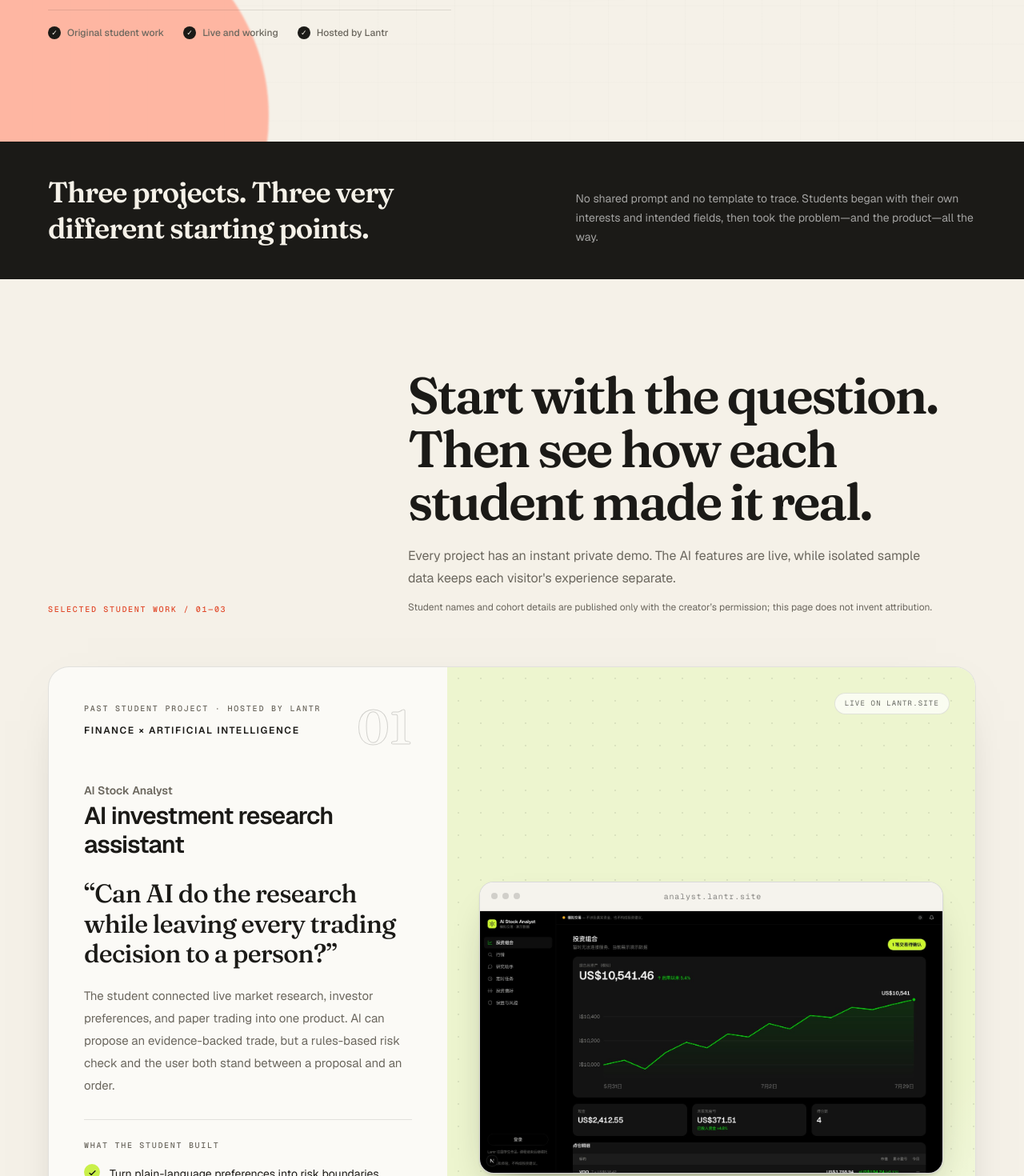
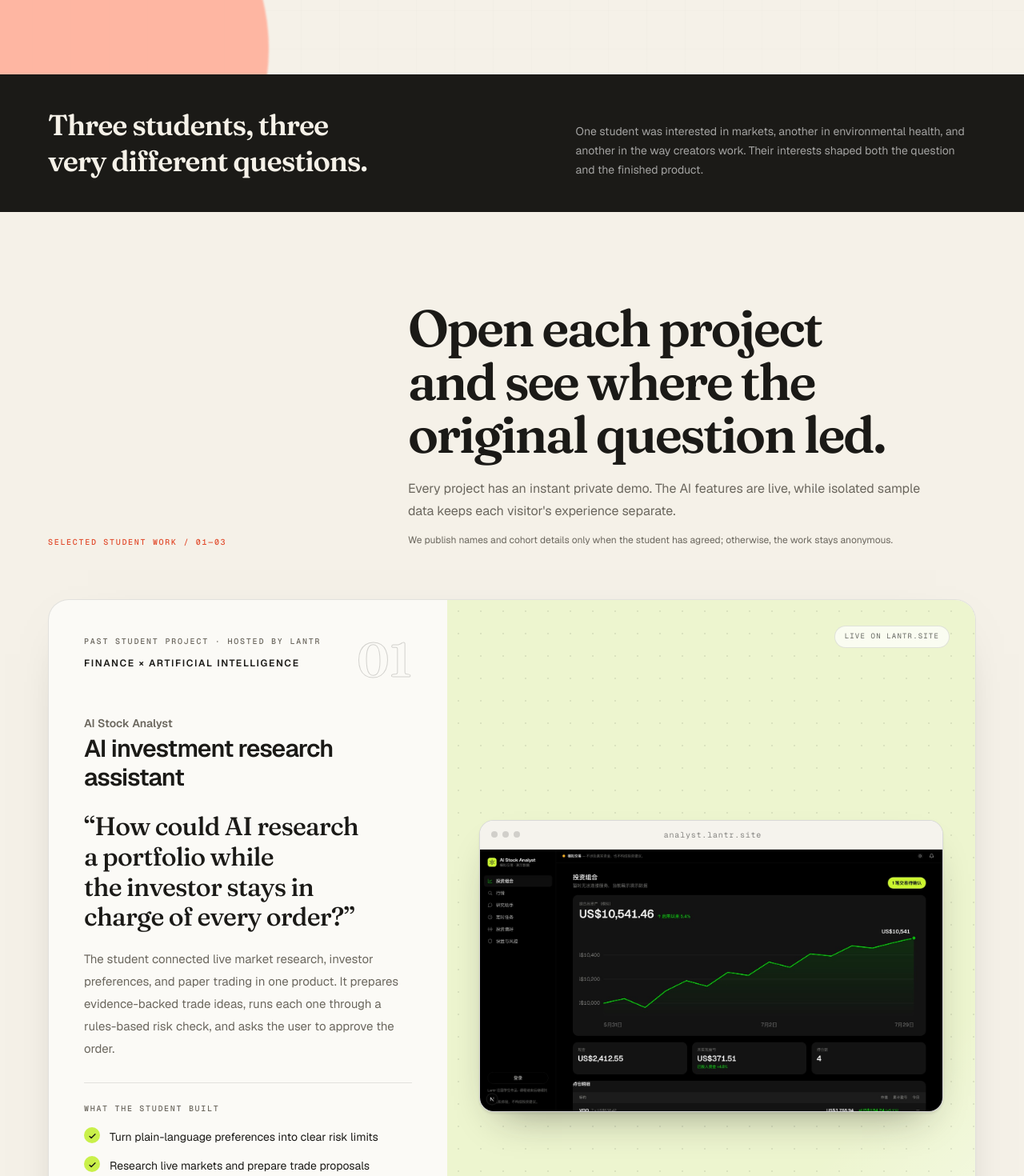
Before and after one commit to Lantr-Consulting/lantr-demo-hub, a Next.js app: page /en in a window 1280 px wide. Shown: the part 980-2450 px from the top of the page at 80% size. Built offline with nearby package versions, Linux system fonts and the light colour scheme.

Commit message:
Rewrite bilingual showcase copy

```diff
--- a/components/landing/landing.tsx
+++ b/components/landing/landing.tsx
@@ -109,37 +109,37 @@ const COPY = {
     switchHref: "/en",
     navCta: "看作品",
     eyebrow: "Lantr 往届学生作品展",
-    h1: "不是作业展示，是学生真正做出来的产品。",
+    h1: "来看看三位学生亲手做出的产品。",
     heroBody:
-      "下面三个项目都出自 Lantr 往届学生。它们从一个真实问题开始，在课程中一步步做成完整产品；课程结束后，我们继续把它们托管在 lantr.site，供你亲手体验。",
+      "这里收录了三件 Lantr 往届学生作品。每位学生都从自己关心的问题出发，在课程里完成设计、开发和上线。项目结束后，我们把作品留在 lantr.site，任何人都可以打开试试。",
     heroPrimary: "看看他们做了什么",
     heroSecondary: "了解 Lantr",
     proof: ["往届学生原创", "已经上线运行", "Lantr 持续托管"],
     collageLabel: "往届学生作品 / 01—03",
-    bridgeBig: "三份作品，三种完全不同的出发点。",
-    bridgeSmall: "不是统一命题，也不是照着模板复刻。每位学生都从自己的兴趣和专业方向出发，选一个真正想解决的问题，再把它做成完整产品。",
+    bridgeBig: "三个学生，三个完全不同的题目。",
+    bridgeSmall: "有人喜欢金融，有人关注环境健康，也有人想帮创作者更轻松地写内容。题目来自学生自己的兴趣，产品也由他们一点点做出来。",
     projectsEyebrow: "精选往届学生作品 / 01—03",
-    projectsTitle: "先看问题，再看学生怎么把它做成产品。",
+    projectsTitle: "打开每个项目，看看最初的问题最后变成了什么。",
     projectsLead:
       "每个项目都提供无需注册的专属演示。系统会为你单独准备示例数据，AI 功能真实运行，所有修改互不干扰。",
     creditNote:
-      "项目作者信息仅在获得学生本人授权后公开；本页不会使用虚构姓名、届次或经历。",
+      "只有得到学生本人同意，我们才会公开姓名和届次；其余作品保留匿名。",
     builtLabel: "学生完成的核心部分",
     hosted: "往届学生作品 · 课程结束后由 Lantr 继续托管",
     live: "已上线 · lantr.site",
     open: "开始互动体验",
     processEyebrow: "从课堂到上线",
-    processTitle: "从一个问题，到一件能用的作品。",
+    processTitle: "一个问题，是怎么慢慢变成产品的？",
     processLead:
-      "我们不会直接给学生一个标准答案。导师会陪他们先确定用户和使用场景，把问题拆成能完成的小步骤：先上线第一版，再逐步加入 AI、数据、交互和必要的安全规则。",
+      "导师会先和学生一起弄清楚：谁会用这个产品，最需要解决的是什么。接下来把任务拆小，先做出能用的第一版，再逐步接入 AI、数据、交互和必要的安全规则。",
     phases: [
       ["01", "找到真问题", "从兴趣、专业方向或亲身经历出发，先说清楚产品究竟要帮谁。"],
-      ["02", "先上线第一版", "不等所有功能都做完，先发布一个能打开、能操作的版本。"],
+      ["02", "先上线第一版", "用最核心的功能做出一个能打开、能操作的版本，尽早让人试用。"],
       ["03", "把功能做完整", "接入实际会用到的数据和 AI，同时把风险检查、来源说明和人工确认做进产品。"],
-      ["04", "继续试，继续改", "根据实际使用时遇到的问题调整流程，直到作品不只适合展示，也真的可以体验。"],
+      ["04", "继续试，继续改", "观察大家在哪里卡住，再调整流程和细节，让整个体验越来越顺手。"],
     ],
     accountEyebrow: "在线体验",
-    accountTitle: "不妨亲自打开看看。",
+    accountTitle: "每个项目都可以直接上手。",
     accountLead:
       "不用注册，也不用记演示账号。选择一个项目后，系统会立即创建只有你能看到的临时工作区；之后打开另外两个项目也可以继续使用。",
     accountSignedIn: (email: string) => `已登录 ${email}。现在可以直接进入任意作品。`,
@@ -153,8 +153,8 @@ const COPY = {
     haveAccount: "已经有账户？直接登录",
     newHere: "第一次来？创建账户",
     accountNote: "工作区会在 24 小时后自动清除。每位访客都有独立数据；模拟交易、自动发布和外部通知都不会真正执行。",
-    finalTitle: "下一件上线的作品，也可以从一个好问题开始。",
-    finalBody: "去 lantr.ai 看看学生如何在导师陪伴下，把自己的想法一步步做成产品。",
+    finalTitle: "也有一个想法，想认真把它做出来吗？",
+    finalBody: "去 lantr.ai 看看课程怎么安排，以及导师会怎样陪学生完成第一版产品。",
     finalCta: "了解 Lantr 课程",
     backToWork: "再看一遍学生作品",
     tagline: "把想法做出来，也把它真正上线。",
@@ -170,9 +170,9 @@ const COPY = {
         shot: "/shots/analyst.jpg",
         alt: "往届学生项目 AI Stock Analyst 的投资组合页面",
         field: "金融 × 人工智能",
-        question: "能不能让 AI 做研究，同时把每一次交易决定留给人？",
+        question: "AI 可以怎样帮人研究投资组合，同时让每笔订单都由本人决定？",
         summary:
-          "学生把实时行情、投资偏好和模拟交易连成了一套完整流程。AI 可以整理研究结果并提出交易建议，但每笔订单都要先经过风险检查，再由用户确认。",
+          "学生把实时行情、投资偏好和模拟交易连成了一套完整流程。AI 会整理研究结果并提出交易建议，随后由风险规则检查，再交给用户确认。",
         bullets: ["用自己的话说明投资偏好和风险要求", "查看实时行情，整理研究结果和交易建议", "每笔模拟订单都要经过风险检查和用户确认"],
         note: "使用模拟资金，不涉及真实交易",
         color: "#c9f04a",
@@ -204,7 +204,7 @@ const COPY = {
         shot: "/shots/postpilot.jpg",
         alt: "往届学生项目 PostPilot 的内容工作台页面",
         field: "内容创作 × 人工智能",
-        question: "AI 能帮创作者写内容，但怎样才能不替人编故事？",
+        question: "AI 可以怎样帮创作者写作，又让每篇内容都有真实材料可查？",
         summary:
           "学生让产品先整理创作者自己的访谈、笔记和旧内容，再从真实材料中找选题、写初稿。每篇内容都会注明用了哪些材料，最后仍由创作者审核和发布。",
         bullets: ["把访谈、笔记和旧内容整理成可查找的材料", "为不同平台准备初稿，并在发布前逐项检查", "内容由用户审核，产品只导出、不会自动发布"],
@@ -221,37 +221,37 @@ const COPY = {
     switchHref: "/",
     navCta: "View the work",
     eyebrow: "Lantr Student Showcase · Past student projects",
-    h1: "Not class exercises. Products our students actually shipped.",
+    h1: "Meet three products our students built and shipped.",
     heroBody:
-      "These three projects were created by past Lantr students. Each began with a real question and grew into a complete product during the program. We continue to host them on lantr.site so you can experience the work for yourself.",
+      "Each project here began with something a Lantr student genuinely wanted to explore. They designed it, built it, and put it online during the program. We keep the finished work live on lantr.site so anyone can try it.",
     heroPrimary: "See what they built",
     heroSecondary: "About Lantr",
     proof: ["Original student work", "Live and working", "Hosted by Lantr"],
     collageLabel: "PAST STUDENT WORK / 01—03",
-    bridgeBig: "Three projects. Three very different starting points.",
-    bridgeSmall: "No shared prompt and no template to trace. Students began with their own interests and intended fields, then took the problem—and the product—all the way.",
+    bridgeBig: "Three students, three very different questions.",
+    bridgeSmall: "One student was interested in markets, another in environmental health, and another in the way creators work. Their interests shaped both the question and the finished product.",
     projectsEyebrow: "Selected student work / 01—03",
-    projectsTitle: "Start with the question. Then see how each student made it real.",
+    projectsTitle: "Open each project and see where the original question led.",
     projectsLead:
       "Every project has an instant private demo. The AI features are live, while isolated sample data keeps each visitor's experience separate.",
     creditNote:
-      "Student names and cohort details are published only with the creator’s permission; this page does not invent attribution.",
+      "We publish names and cohort details only when the student has agreed; otherwise, the work stays anonymous.",
     builtLabel: "What the student built",
     hosted: "Past student project · hosted by Lantr",
     live: "Live on lantr.site",
     open: "Try the interactive demo",
     processEyebrow: "From class to launch",
-    processTitle: "From one good question to a product people can use.",
+    processTitle: "How does a question become a working product?",
     processLead:
-      "Mentors do not hand students a standard answer. They help break the problem down: define the user, ship early, then add AI, data, interaction, and safeguards one working layer at a time.",
+      "Mentors help students get specific about the user and the problem, then break the build into manageable pieces. Students release a small first version and add AI, data, interaction, and safeguards as the product takes shape.",
     phases: [
       ["01", "Find the real problem", "Begin with an interest, intended field, or lived experience—and get specific about who the product helps."],
-      ["02", "Ship early", "Do not wait for a perfect final reveal. Put a small, usable first version online."],
-      ["03", "Make the ability real", "Connect live data and AI, while building risk checks, citations, and human approval into the product."],
-      ["04", "Use it, then refine it", "Follow the friction in real use and keep adjusting until the work holds up beyond a presentation."],
+      ["02", "Ship early", "Put the core experience online as soon as it is usable, then learn from the first visitors."],
+      ["03", "Build out the product", "Connect live data and AI, then add the risk checks, citations, and approval steps the product needs."],
+      ["04", "Try it and keep improving", "Watch where people get stuck, adjust the flow, and make each version easier to use."],
     ],
     accountEyebrow: "Try the work",
-    accountTitle: "Do more than look at screenshots.",
+    accountTitle: "Every project is ready to try.",
     accountLead:
       "No signup and no shared password. Choose a project and we’ll create a private temporary workspace instantly; the same session carries into the other demos.",
     accountSignedIn: (email: string) => `Signed in as ${email}. You can now open any project directly.`,
@@ -265,8 +265,8 @@ const COPY = {
     haveAccount: "Already have an account? Sign in",
     newHere: "First visit? Create an account",
     accountNote: "The workspace clears after 24 hours. Every visitor has isolated data; trading, publishing, and external notifications remain simulated.",
-    finalTitle: "The next shipped product can start with one good question.",
-    finalBody: "Visit lantr.ai to see how students work with a mentor to turn an idea into a product, one working step at a time.",
+    finalTitle: "Have an idea you would like to build?",
+    finalBody: "Visit lantr.ai to see how the program works and how mentors help students reach a useful first version.",
     finalCta: "Explore the Lantr program",
     backToWork: "Return to student work",
     tagline: "Make the idea real. Put it in the world.",
@@ -282,10 +282,10 @@ const COPY = {
         shot: "/shots/analyst.jpg",
         alt: "Portfolio screen from the past student project AI Stock Analyst",
         field: "Finance × artificial intelligence",
-        question: "Can AI do the research while leaving every trading decision to a person?",
+        question: "How could AI research a portfolio while the investor stays in charge of every order?",
         summary:
-          "The student connected live market research, investor preferences, and paper trading into one product. AI can propose an evidence-backed trade, but a rules-based risk check and the user both stand between a proposal and an order.",
-        bullets: ["Turn plain-language preferences into risk boundaries", "Research live markets and prepare trade proposals", "Require deterministic checks and human approval before paper orders"],
+          "The student connected live market research, investor preferences, and paper trading in one product. It prepares evidence-backed trade ideas, runs each one through a rules-based risk check, and asks the user to approve the order.",
+        bullets: ["Turn plain-language preferences into clear risk limits", "Research live markets and prepare trade proposals", "Check every paper order with code and ask for approval"],
         note: "Simulated funds only—no real trading",
         color: "#c9f04a",
         wash: "#edf5cf",
@@ -316,10 +316,10 @@ const COPY = {
         shot: "/shots/postpilot.jpg",
         alt: "Content workspace from the past student project PostPilot",
         field: "Content creation × artificial intelligence",
-        question: "AI can help creators write. How do you keep it from inventing their story?",
+        question: "How can AI help a creator write while keeping every draft grounded in their own material?",
         summary:
           "The student designed the product to learn from a creator’s own interviews, notes, and past posts before it develops ideas or drafts. Sources remain visible, and the creator keeps final review and publishing control.",
-        bullets: ["Turn source material into traceable content atoms", "Create platform-specific drafts and check editorial rules", "Keep human review; export content without auto-publishing"],
+        bullets: ["Organize source material into searchable, linked excerpts", "Create platform-specific drafts and check editorial rules", "Let users review and export every draft before publishing"],
         note: "Users review every draft; the product never auto-publishes",
         color: "#7b79ff",
         wash: "#e8e6ff",
```
